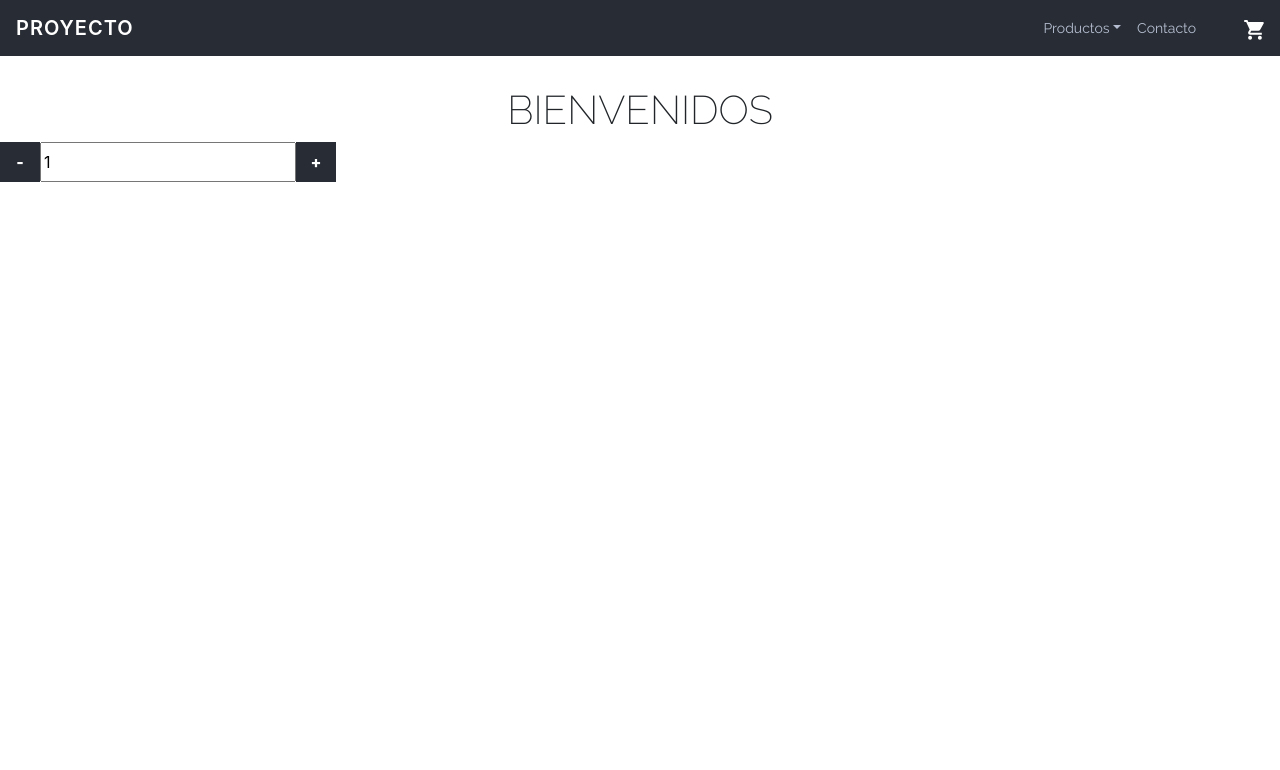
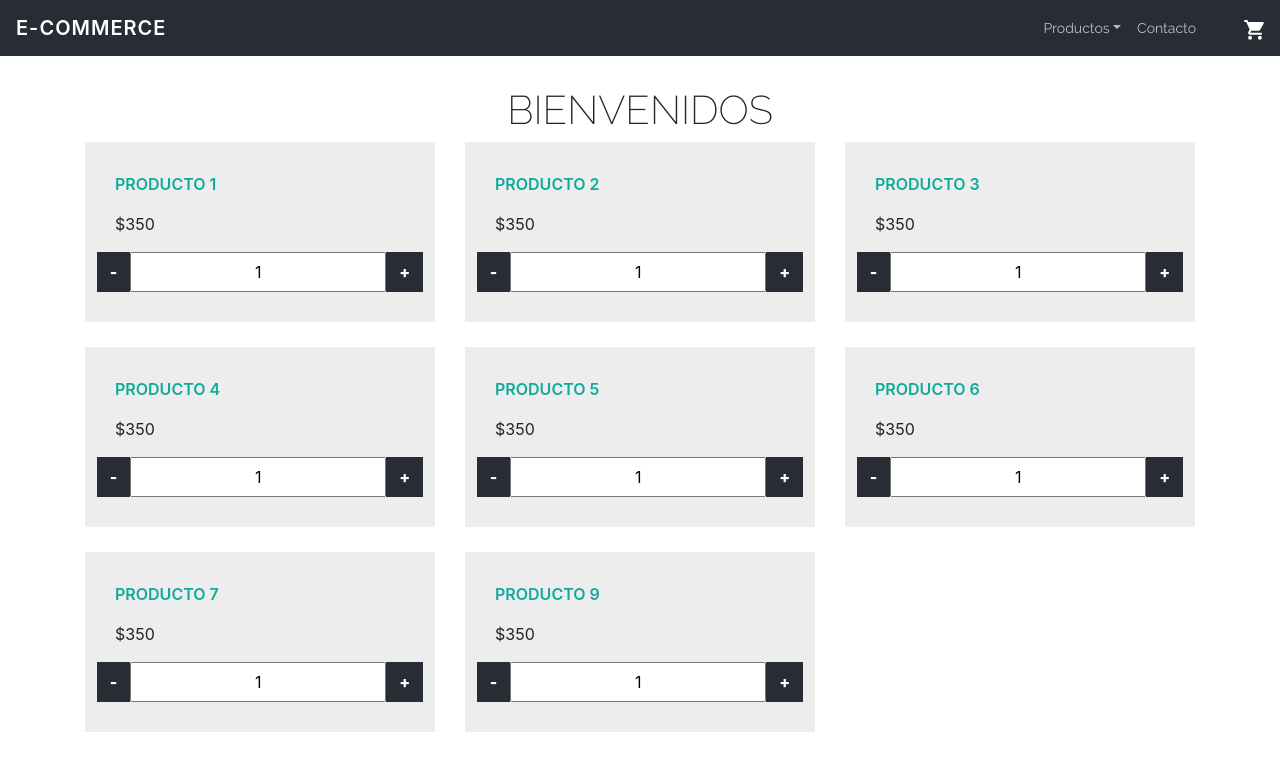
Before and after one commit to agostinaronco/proyecto-ronco, a React (Create React App) app: page / in a window 1280 px wide. Shown: the top 770 px of the page. Built offline with nearby package versions, Linux system fonts and the light colour scheme.

Commit message:
ejercicio clase 6

```diff
--- a/src/App.css
+++ b/src/App.css
@@ -38,7 +38,7 @@ section h1 {
 
 /*counter*/
 .counter {
-  display: inline-flex;
+  display: flex;
   justify-content: center;
   align-items: center;
 }
@@ -52,4 +52,19 @@ section h1 {
 }
 .counter input {
   height: 40px;
+  text-align: center;
+  flex-grow: 1;
 }
+
+/*itemList*/
+.itemListWrapper {
+  margin-bottom: 25px;
+  background-color: #ededed;
+  padding: 30px;
+}
+
+.itemList--name {
+  text-transform: uppercase;
+  font-weight: 600;
+  color: #10aa9c;
+}
--- a/src/App.js
+++ b/src/App.js
@@ -2,7 +2,8 @@ import React from "react";
 import "./App.css";
 import Navegacion from "./components/NavBar";
 import Home from "./components/Home";
-import Counter from "./components/counter/Counter";
+
+import ItemList from "./components/itemList/ItemList";
 
 function App() {
   return (
@@ -11,8 +12,12 @@ function App() {
         <Navegacion />
       </header>
       <section>
-        <Home greeting="Bienvenidos" />
-        <Counter initial={1} min={1} max={5} />
+        <div className="container">
+          <Home greeting="Bienvenidos" />
+          <div className="row">
+            <ItemList />
+          </div>
+        </div>
       </section>
     </div>
   );
--- a/src/components/NavBar.js
+++ b/src/components/NavBar.js
@@ -23,7 +23,7 @@ const Navegacion = (props) => {
   return (
     <div>
       <Navbar expand="md">
-        <NavbarBrand href="/">Proyecto</NavbarBrand>
+        <NavbarBrand href="/">E-commerce</NavbarBrand>
         <NavbarToggler onClick={toggle} />
         <Collapse isOpen={isOpen} navbar>
           <Nav className="ml-auto" navbar>
--- /dev/null
+++ b/src/components/itemList/Item.js
@@ -0,0 +1,13 @@
+import React from "react";
+
+const Item = (props) => {
+  const { nombre, valor } = props;
+  return (
+    <div className="itemList">
+      <p className="itemList--name"> {nombre}</p>
+      <p>{valor}</p>
+    </div>
+  );
+};
+
+export default Item;
--- /dev/null
+++ b/src/components/itemList/ItemList.js
@@ -0,0 +1,49 @@
+import React, { useEffect, useState } from "react";
+import Item from "./Item";
+import Counter from "./../counter/Counter";
+
+const ItemList = () => {
+  const [productos, setProductos] = useState([]);
+
+  const getProductos = new Promise((resolve, reject) => {
+    setTimeout(() => {
+      const resultado = [
+        { id: 1, nombre: "producto 1", valor: "$350" },
+        { id: 2, nombre: "producto 2", valor: "$350" },
+        { id: 3, nombre: "producto 3", valor: "$350" },
+        { id: 4, nombre: "producto 4", valor: "$350" },
+        { id: 5, nombre: "producto 5", valor: "$350" },
+        { id: 6, nombre: "producto 6", valor: "$350" },
+        { id: 7, nombre: "producto 7", valor: "$350" },
+        { id: 8, nombre: "producto 9", valor: "$350" },
+      ];
+      resolve(resultado);
+    }, 2000);
+  });
+
+  useEffect(() => {
+    getProductos
+      .then((result) => {
+        setProductos(result);
+        //throw new Error();
+      })
+      .catch((err) => {
+        console.log("Hubo un problema:", err);
+      });
+  }, []);
+
+  return productos.map((producto) => (
+    <div className="col-12 col-md-6 col-lg-4 ">
+      <div className="itemListWrapper">
+        <Item
+          key={producto.id}
+          nombre={producto.nombre}
+          valor={producto.valor}
+        />
+        <Counter initial={1} min={1} max={5} />
+      </div>
+    </div>
+  ));
+};
+
+export default ItemList;
```
Also changed, not shown: src/notas.md (+77 -15 lines).
